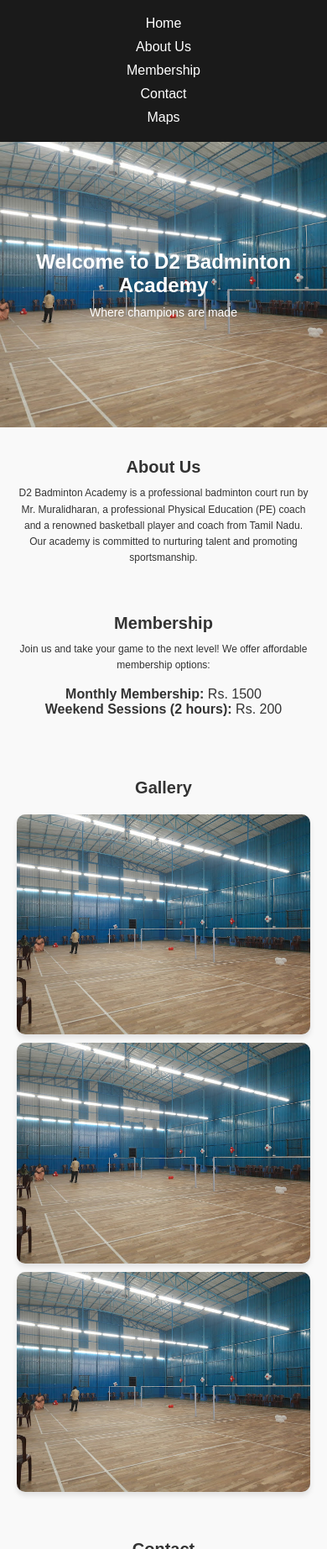
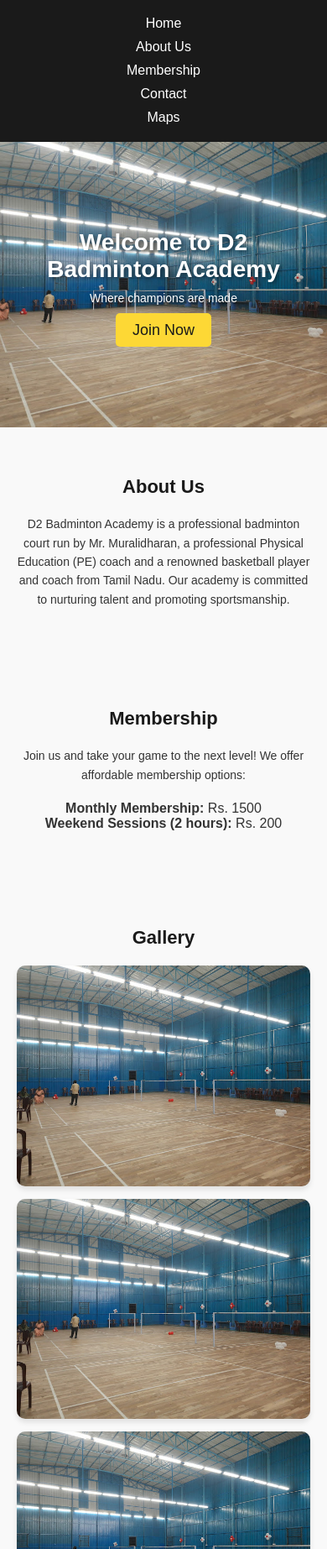
Before and after one commit to d2badminton/d2badminton.github.io, a plain HTML site: page index.html in a window 390 px wide. Shown: the part 155-2000 px from the top of the page at 84% size. Drawn offline with Linux system fonts and the light colour scheme.

Commit message:
Update index.html

```diff
--- a/index.html
+++ b/index.html
@@ -1,15 +1,17 @@
-
 <!DOCTYPE html>
 <html lang="en">
 <head>
     <meta charset="UTF-8">
     <meta name="viewport" content="width=device-width, initial-scale=1.0">
+    <meta name="description" content="D2 Badminton Academy - Where champions are made. Join us for professional badminton training and elevate your game.">
+    <meta name="keywords" content="Badminton, Sports, Academy, Membership, Tamil Nadu, Coaching">
+    <meta name="author" content="D2 Badminton Academy">
     <title>D2 Badminton Academy</title>
     <style>
         /* General Reset */
         body {
             margin: 0;
-            font-family: Arial, sans-serif;
+            font-family: 'Poppins', sans-serif;
             color: #333;
             background-color: #f9f9f9;
         }
@@ -23,6 +25,7 @@
             align-items: center;
             justify-content: space-between;
             flex-wrap: wrap;
+            box-shadow: 0 2px 5px rgba(0, 0, 0, 0.1);
         }
         .logo {
             display: flex;
@@ -47,9 +50,10 @@
             color: #fff;
             text-decoration: none;
             font-size: 16px;
+            transition: color 0.3s ease;
         }
         nav ul li a:hover {
-            text-decoration: underline;
+            color: #fdd835;
         }
 
         /* Hero Section */
@@ -66,47 +70,73 @@
         .hero h1 {
             font-size: 36px;
             margin: 0;
+            text-shadow: 2px 2px 5px rgba(0, 0, 0, 0.5);
         }
         .hero p {
-            font-size: 16px;
-            margin: 10px 0 0;
+            font-size: 18px;
+            margin: 10px 0 20px;
+            text-shadow: 2px 2px 5px rgba(0, 0, 0, 0.5);
+        }
+        .hero .cta {
+            background: #fdd835;
+            color: #1a1a1a;
+            padding: 10px 20px;
+            font-size: 18px;
+            border-radius: 5px;
+            text-decoration: none;
+            transition: background 0.3s ease;
+        }
+        .hero .cta:hover {
+            background: #fff176;
         }
 
         /* Section Styles */
         .section {
-            padding: 20px;
+            padding: 40px 20px;
             text-align: center;
         }
         .section h2 {
-            font-size: 24px;
-            margin-bottom: 10px;
+            font-size: 28px;
+            margin-bottom: 20px;
+            color: #1a1a1a;
         }
         .section p {
-            font-size: 14px;
+            font-size: 16px;
             line-height: 1.6;
             max-width: 800px;
-            margin: 0 auto;
+            margin: 0 auto 20px;
         }
 
         .gallery {
-            display: flex;
-            justify-content: center;
-            gap: 10px;
+            display: grid;
+            grid-template-columns: repeat(auto-fit, minmax(200px, 1fr));
+            gap: 15px;
             margin-top: 20px;
-            flex-wrap: wrap;
         }
         .gallery img {
-            max-width: 100%;
+            width: 100%;
             border-radius: 10px;
             box-shadow: 0 4px 6px rgba(0, 0, 0, 0.1);
+            transition: transform 0.3s ease;
+        }
+        .gallery img:hover {
+            transform: scale(1.05);
         }
 
         /* Footer */
         footer {
             background: #1a1a1a;
             color: #fff;
-            padding: 10px;
+            padding: 20px;
             text-align: center;
+            font-size: 14px;
+        }
+        footer a {
+            color: #fdd835;
+            text-decoration: none;
+        }
+        footer a:hover {
+            text-decoration: underline;
         }
 
         /* Responsive Design */
@@ -115,16 +145,16 @@
                 height: 300px;
             }
             .hero h1 {
-                font-size: 24px;
+                font-size: 28px;
             }
             .hero p {
                 font-size: 14px;
             }
             .section h2 {
-                font-size: 20px;
+                font-size: 22px;
             }
             .section p {
-                font-size: 12px;
+                font-size: 14px;
             }
         }
 
@@ -163,6 +193,7 @@
     <div>
         <h1>Welcome to D2 Badminton Academy</h1>
         <p>Where champions are made</p>
+        <a href="#membership" class="cta">Join Now</a>
     </div>
 </div>
 
@@ -195,9 +226,8 @@
     <p><strong>Phone:</strong> <a href="tel:+918124663116">+91 81246 63116</a></p>
 </section>
 
-
 <footer>
-    <p>&copy; 2024 D2 Badminton Academy. All rights reserved.</p>
+    <p>&copy; 2024 D2 Badminton Academy. All rights reserved. | <a href="#">Privacy Policy</a></p>
 </footer>
 
 </body>
```
